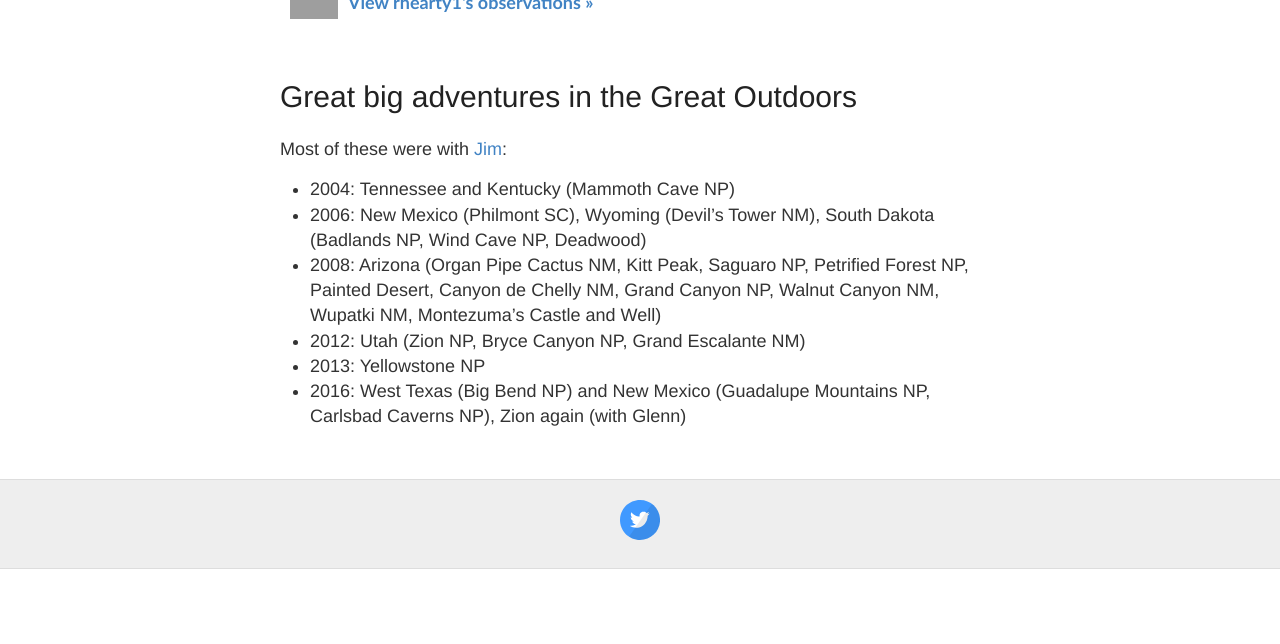
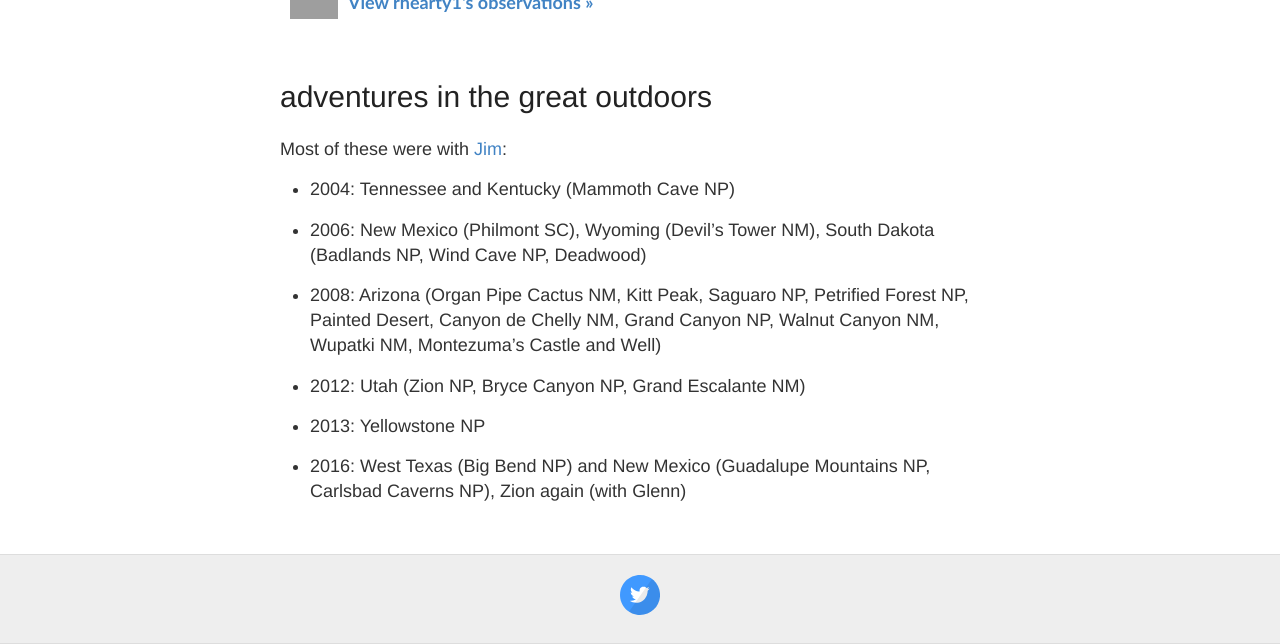
Before and after one commit to rhearty1/rhearty1.github.io, a Jekyll site: the page built from nature.md, in a window 1280 px wide and 900 px high, scrolled down 1056 px, cut to the strip 256-900 px from the top of the window. Built offline with Jekyll 4.4.1, drawn with Linux system fonts in a browser that asks for light colours; a script that is not in the unit is left out; before the commit the page ends 1881 px from its top, so only the background shows below that; grey boxes are pictures that could not be loaded.

Commit message:
Update nature.md

```diff
--- a/nature.md
+++ b/nature.md
@@ -44,12 +44,18 @@
   </table>
 </div>
 
-# Great big adventures in the Great Outdoors
+# adventures in the great outdoors
 
 Most of these were with [Jim](/assets/jim-zion2012.jpg):
+
 * 2004: Tennessee and Kentucky (Mammoth Cave NP)
+
 * 2006: New Mexico (Philmont SC), Wyoming (Devil's Tower NM), South Dakota (Badlands NP, Wind Cave NP, Deadwood)
+
 * 2008: Arizona (Organ Pipe Cactus NM, Kitt Peak, Saguaro NP, Petrified Forest NP, Painted Desert, Canyon de Chelly NM, Grand Canyon NP, Walnut Canyon NM, Wupatki NM, Montezuma's Castle and Well)
+
 * 2012: Utah (Zion NP, Bryce Canyon NP, Grand Escalante NM)
+
 * 2013: Yellowstone NP
+
 * 2016: West Texas (Big Bend NP) and New Mexico (Guadalupe Mountains NP, Carlsbad Caverns NP), Zion again (with Glenn)
```
